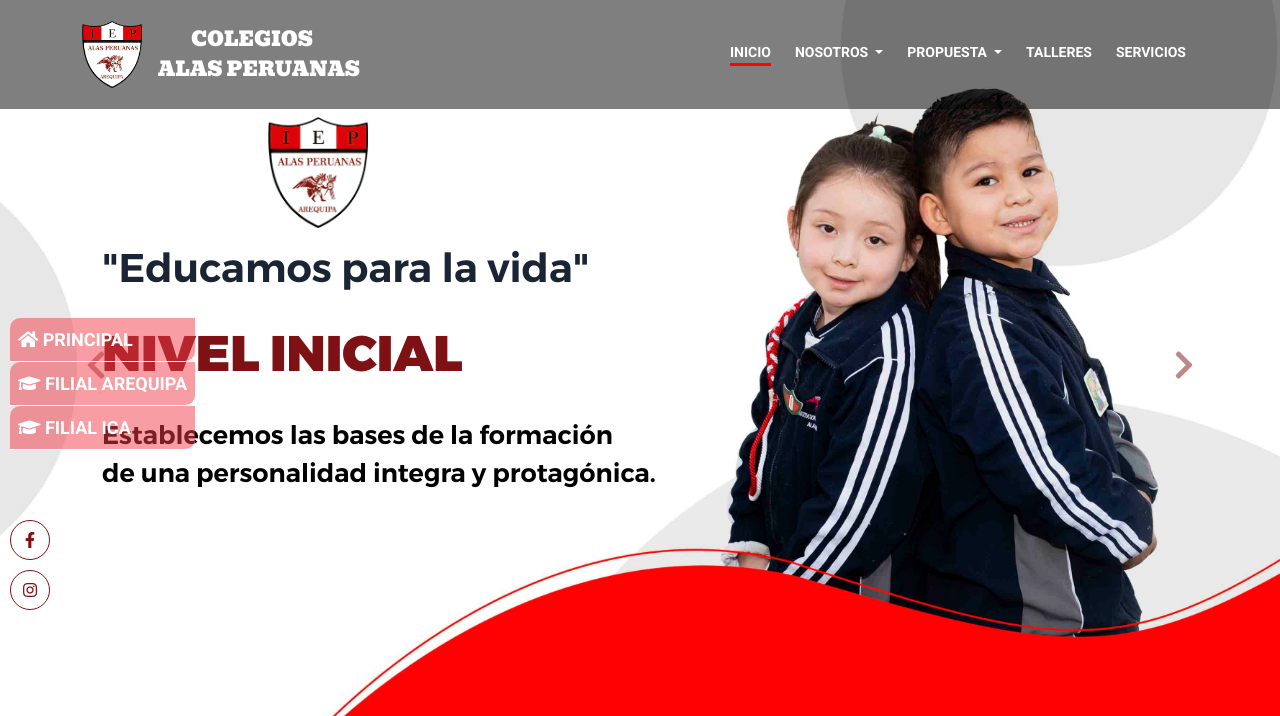
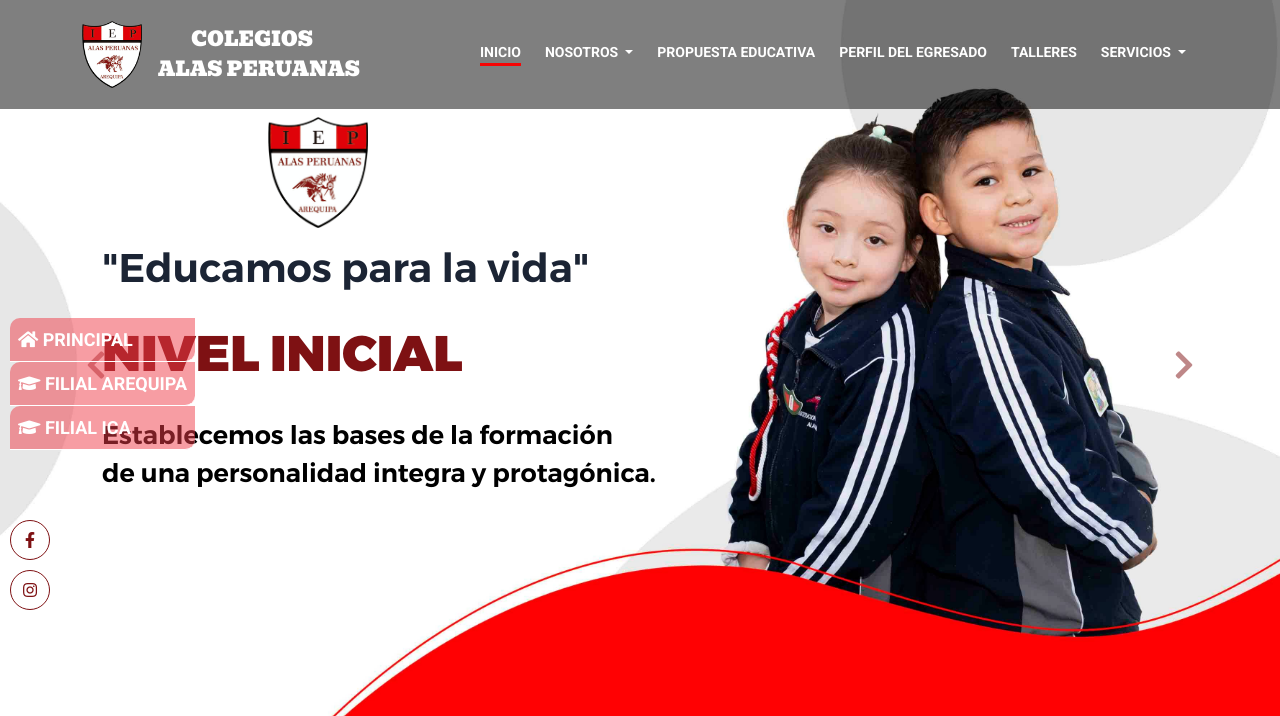
Before and after one commit to xxSylarxx/alas_peruanas, a PHP site: page /index.php in a window 1280 px wide. Shown: the top 716 px of the page. Run offline with PHP 8.4, Linux system fonts and the light colour scheme; data that the repository does not hold is empty; some libraries are stand-ins or nearby versions.

Commit message:
add header

```diff
--- a/noticias/noticia1.php
+++ b/noticias/noticia1.php
@@ -10,7 +10,7 @@
         <div class="d-flex justify-content-center align-align-items-center">
             <img src="./public/img/galeria/ajedrez.jpg" width="90%" height="40%" alt="">
         </div>
-<br>
+        <br>
         <p>
 
             Felicitamos a nuestra alumna Del Carpio Encinas Fernanda Romina, que clasifico para el Campeonato Nacional de Ajedrez, evento que se realizara capital de Lima.
--- a/partials/header.php
+++ b/partials/header.php
@@ -64,7 +64,6 @@ switch ($pagina) {
                     </li>
                     <!-- <span id="separador"></span> -->
                     <li class="nav-item dropdown">
-
                         <a class="<?= $active2 ?> dropdown-toggle" href="#" id="navbarDropdownMenuLink" role="button" data-bs-toggle="dropdown" aria-expanded="false">
                             NOSOTROS
                         </a>
@@ -75,22 +74,24 @@ switch ($pagina) {
                             <li><a class="dropdown-item" href="./valores.php">VALORES INSTITUCIONALES</a></li>
                         </ul>
                     </li>
-
+                    <li class="nav-item ">
+                        <a class="<?= $active3 ?>" href="./educativa.php">PROPUESTA EDUCATIVA</a>
+                    </li>
+                    <li class="nav-item ">
+                        <a class="<?= $active4 ?>" href="./areas.php">PERFIL DEL EGRESADO</a>
+                    </li>
+                    <li class="nav-item ">
+                        <a class="<?= $active5 ?>" href="./areas.php">TALLERES</a>
+                    </li>
                     <li class="nav-item dropdown">
-                        <a class="<?= $active3 ?> dropdown-toggle" href="#" id="navbarDropdownMenuLink" role="button" data-bs-toggle="dropdown" aria-expanded="false">
-                            PROPUESTA
+                        <a class="<?= $active6 ?> dropdown-toggle" href="#" id="navbarDropdownMenuLink" role="button" data-bs-toggle="dropdown" aria-expanded="false">
+                            SERVICIOS
                         </a>
                         <ul class="dropdown-menu" aria-labelledby="navbarDropdownMenuLink">
-                            <li><a class="dropdown-item" href="./educativa.php">PROPUESTA EDUCATIVA</a></li>
-                            <!-- <li><a class="dropdown-item" href="./inicial.php">PROPUESTA PEDAGÓGICA</a></li> -->
-                            <li><a class="dropdown-item" href="./primaria.php">PERFIL DEL EGRESADO</a></li>
+                            <li><a class="dropdown-item" href="#">PSICOPEDAG0GICO</a></li>
+                            <li><a class="dropdown-item" href="#">COECE</a></li>
+                            <li><a class="dropdown-item" href="#">TUTORÍA</a></li>
                         </ul>
-                    </li>
-                    <li class="nav-item ">
-                        <a class="<?= $active4 ?>" href="./areas.php">TALLERES</a>
-                    </li>
-                    <li class="nav-item ">
-                        <a class="<?= $active5 ?>" href="./areas.php">SERVICIOS</a>
                     </li>
                 </ul>
             </div>
```
